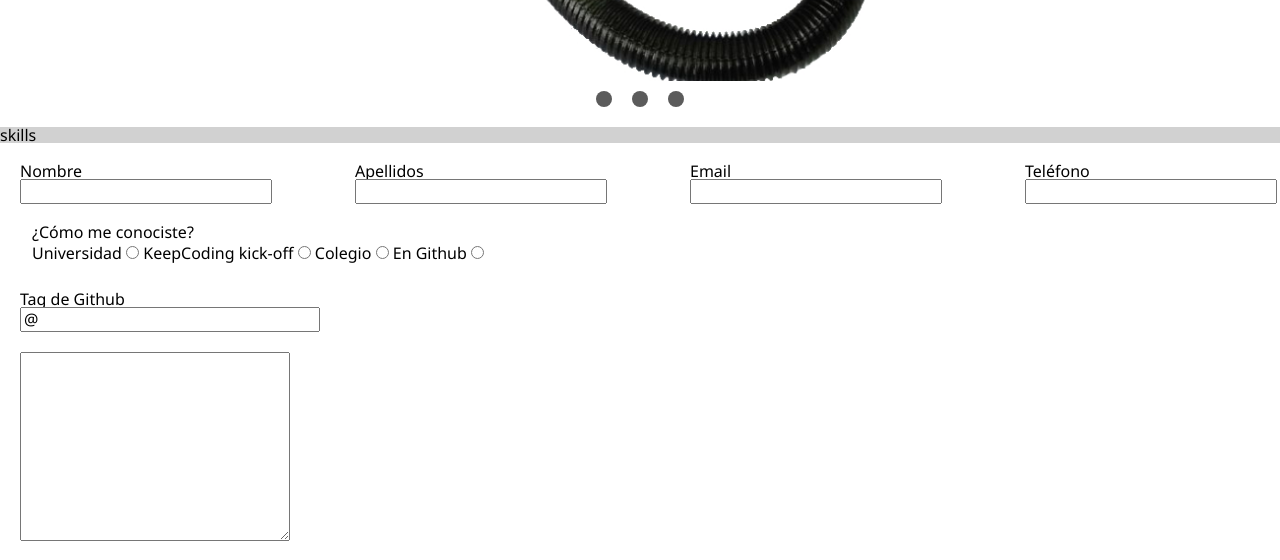
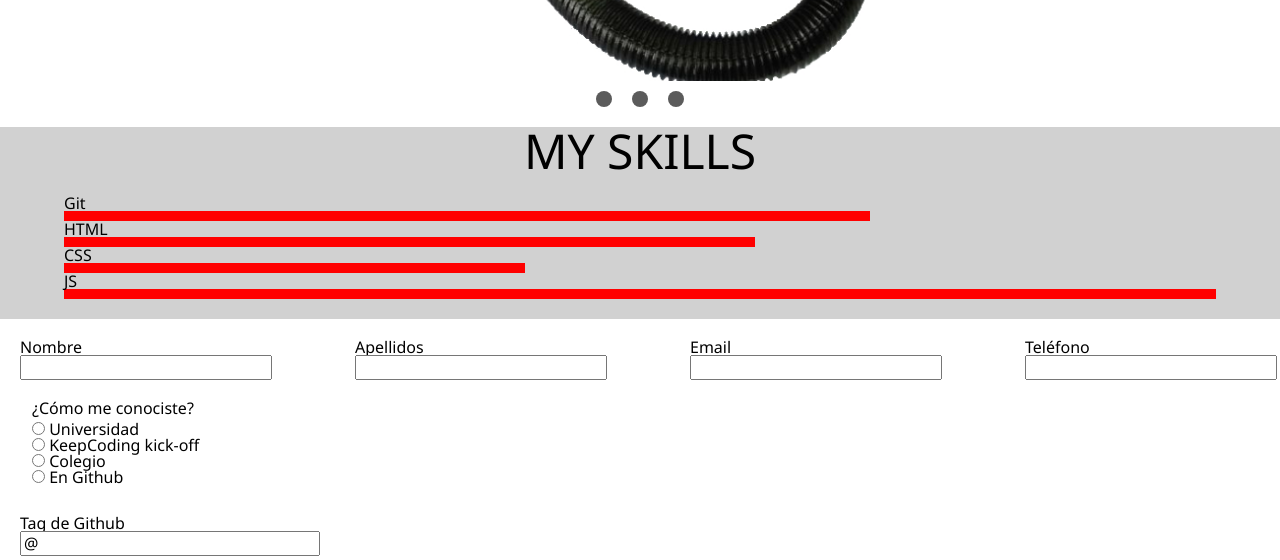
Before and after one commit to Joel-Sempere-Cobos/html-css-basics-practice, a plain HTML site: page index.html in a window 1280 px wide. Shown: the part 1000-1560 px from the top of the page. Drawn offline with Linux system fonts and the light colour scheme.

Commit message:
Added skills

```diff
--- a/css/main.css
+++ b/css/main.css
@@ -12,6 +12,11 @@ body{
     "skills"
     "form"
     "footer";
+}
+
+h2{
+    font-size: 3rem;
+    text-align: center;
 }
 
 
@@ -63,10 +68,7 @@ nav {
     margin: 10px;
 }
 
-.carousel h2{
-    font-size: 3rem;
-    text-align: center;
-}
+
 
 
 .carousel-slides{
@@ -99,7 +101,7 @@ nav {
     margin: 10px;
 }
 
-.skills {
+.skills-bg {
     background-color: rgb(209, 209, 209);
     grid-area: skills;
 }
@@ -185,11 +187,75 @@ nav {
 
 /* ANIMATIONS */
 
-@keyframes skills {
+
+.skills {
+    margin: 20px 5%;
+    display: flex;
+    flex-direction: column;
+    justify-content: space-around;
+
+}
+
+.skill-git{
+    display: block;
+    width: 0;
+    height: 10px;
+    animation: animation-git 2s linear forwards;
+    animation-delay: 1s;
+}
+.skill-html{
+    display: block;
+    width: 0;
+    height: 10px;
+    animation: animation-html 2s linear forwards;
+    animation-delay: 1s;
+}
+.skill-css{
+    display: block;
+    width: 0;
+    height: 10px;
+    animation: animation-css 2s linear forwards;
+    animation-delay: 1s;
+}
+.skill-js{
+    display: block;
+    width: 0;
+    height: 10px;
+    animation: animation-js 2s linear forwards;
+    animation-delay: 1s;
+}
+
+@keyframes animation-git {
     0% {
         width: 0;
     }
-
+    100% {
+        width: 70%;
+        background-color: red;
+    }
+}
+@keyframes animation-html {
+    0% {
+        width: 0;
+    }
+    100% {
+        width: 60%;
+        background-color: red;
+    }
+}
+@keyframes animation-css {
+    0% {
+        width: 0;
+    }
+    100% {
+        width: 40%;
+        background-color: red;
+    }
+}
+@keyframes animation-js {
+    0% {
+        width: 0;
+    }
     100% {
         width: 100%;
         background-color: red;
--- a/index.html
+++ b/index.html
@@ -84,8 +84,29 @@
     <!-- ---------------- SKILLS ---------------- -->
 
 
-    <section class="skills">
-skills
+    <section class="skills-bg">
+        <h2>MY SKILLS</h2>
+        <div class="skills">
+            <div>
+            <label for="git">Git</label>
+            <div class="skill-git"></div>
+            </div>
+
+            <div>
+                <label for="html">HTML</label>
+                <div class="skill-html"></div>
+            </div>
+
+            <div>
+                <label for="css">CSS</label>
+                <div class="skill-css"></div>
+            </div>
+
+            <div>
+                <label for="js">JS</label>
+                <div class="skill-js"></div>
+            </div>
+        </div>
     </section>
 
     <!-- ---------------- FORM ---------------- -->
@@ -137,31 +158,38 @@ skills
 
             <fieldset class="form-know" aria-required="true">
                 <legend>¿Cómo me conociste?</legend>
-                    <label for="universidad">Universidad</label>
+                <div>
                     <input
                         type="radio"
                         id="universidad"
                         name="know"
-                        >
-                    <label for="keepcoding">KeepCoding kick-off</label>
+                        required>
+                    <label for="universidad">Universidad</label>
+                </div>
+                <div>
                     <input
                         type="radio"
                         id="keepcoding"
                         name="know"
                         >
-                    <label for="colegio">Colegio</label>
+                    <label for="keepcoding">KeepCoding kick-off</label>
+                </div>
+                <div>
                     <input
                         type="radio"
                         id="colegio"
                         name="know"
                         >
-                    <label for="engithub">En Github</label>
+                    <label for="colegio">Colegio</label>
+                </div>
+                <div>
                     <input
                         type="radio"
                         id="engithub"
                         name="know"
                         >
-
+                    <label for="engithub">En Github</label>
+                </div>
             </fieldset>
 
             <div  class="form-git form-flex">
```
